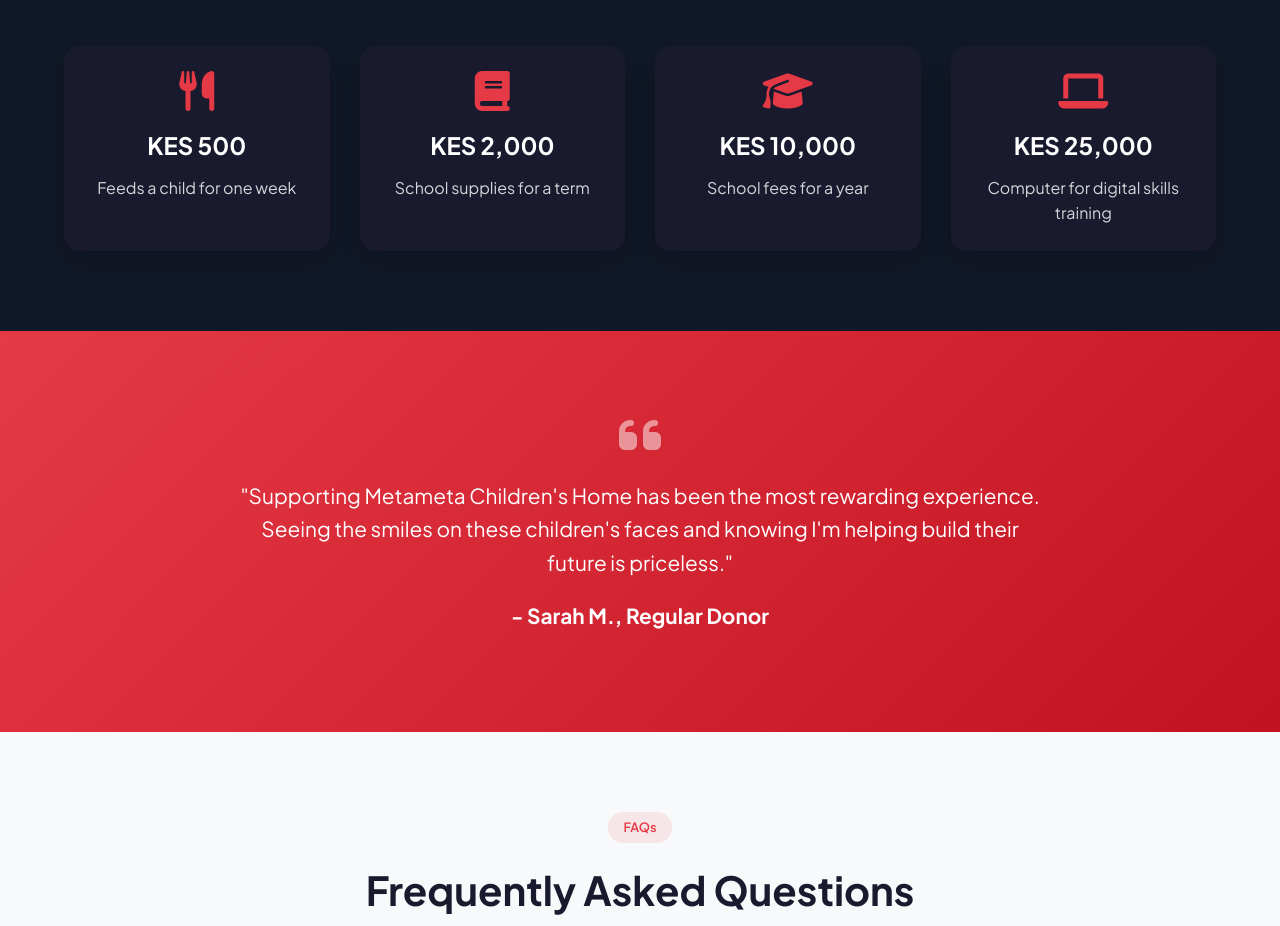
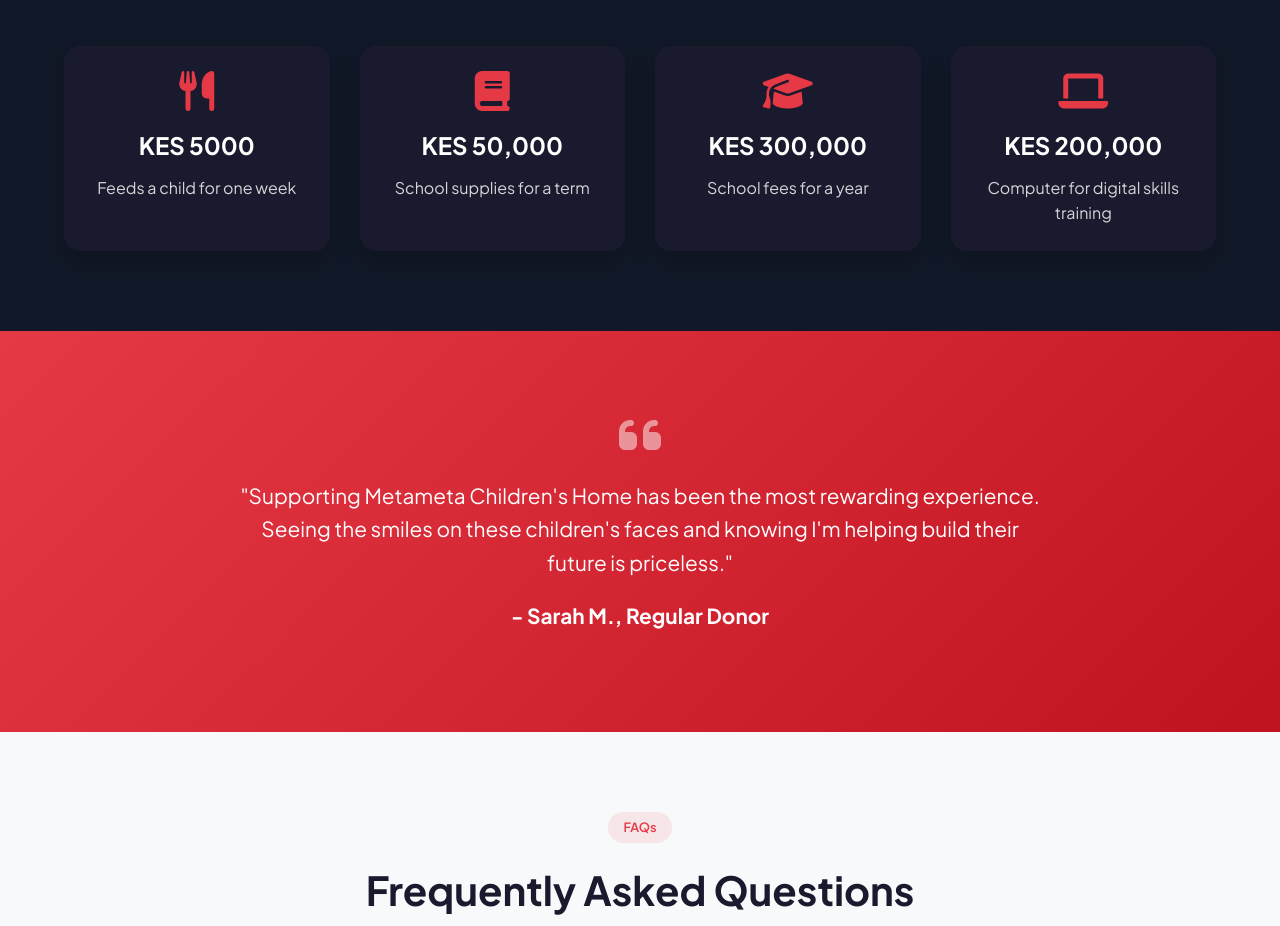
Before and after one commit to RitaAwuorOtieno/Metameta-children-s-home, a website: page donate.html in a window 1280 px wide. Shown: the part 1660-2586 px from the top of the page. Drawn offline with Linux system fonts and the light colour scheme; no server answers.

Commit message:
impact for donations

```diff
--- a/donate.html
+++ b/donate.html
@@ -549,22 +549,22 @@
   <div class="impact-grid">
     <div class="impact-item">
       <i class="fas fa-utensils"></i>
-      <h4>KES 500</h4>
+      <h4>KES 5000</h4>
       <p>Feeds a child for one week</p>
     </div>
     <div class="impact-item">
       <i class="fas fa-book"></i>
-      <h4>KES 2,000</h4>
+      <h4>KES 50,000</h4>
       <p>School supplies for a term</p>
     </div>
     <div class="impact-item">
       <i class="fas fa-graduation-cap"></i>
-      <h4>KES 10,000</h4>
+      <h4>KES 300,000</h4>
       <p>School fees for a year</p>
     </div>
     <div class="impact-item">
       <i class="fas fa-laptop"></i>
-      <h4>KES 25,000</h4>
+      <h4>KES 200,000</h4>
       <p>Computer for digital skills training</p>
     </div>
   </div>
```
